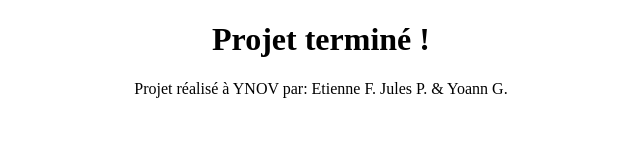
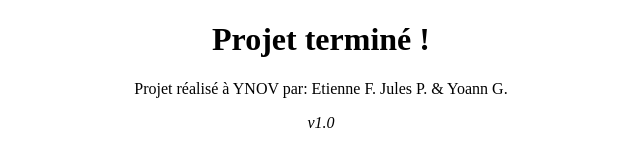
Before and after one commit to YoannGueguen/devops, a plain HTML site: page src/index.html in a window 1280 px wide. Shown: the full height of the page, 319-959 px from the left. Drawn offline with Linux system fonts and the light colour scheme.

Commit message:
Adding Restart Always attr + version to html

```diff
--- a/src/index.html
+++ b/src/index.html
@@ -13,4 +13,5 @@
 <body>
   <h1>Projet terminé !</h1>
   <p>Projet réalisé à YNOV par: Etienne F. Jules P. & Yoann G.</p>
+  <p><i>v1.0</i></p>
 </body>
```
Also changed, not shown: 1 other file.
